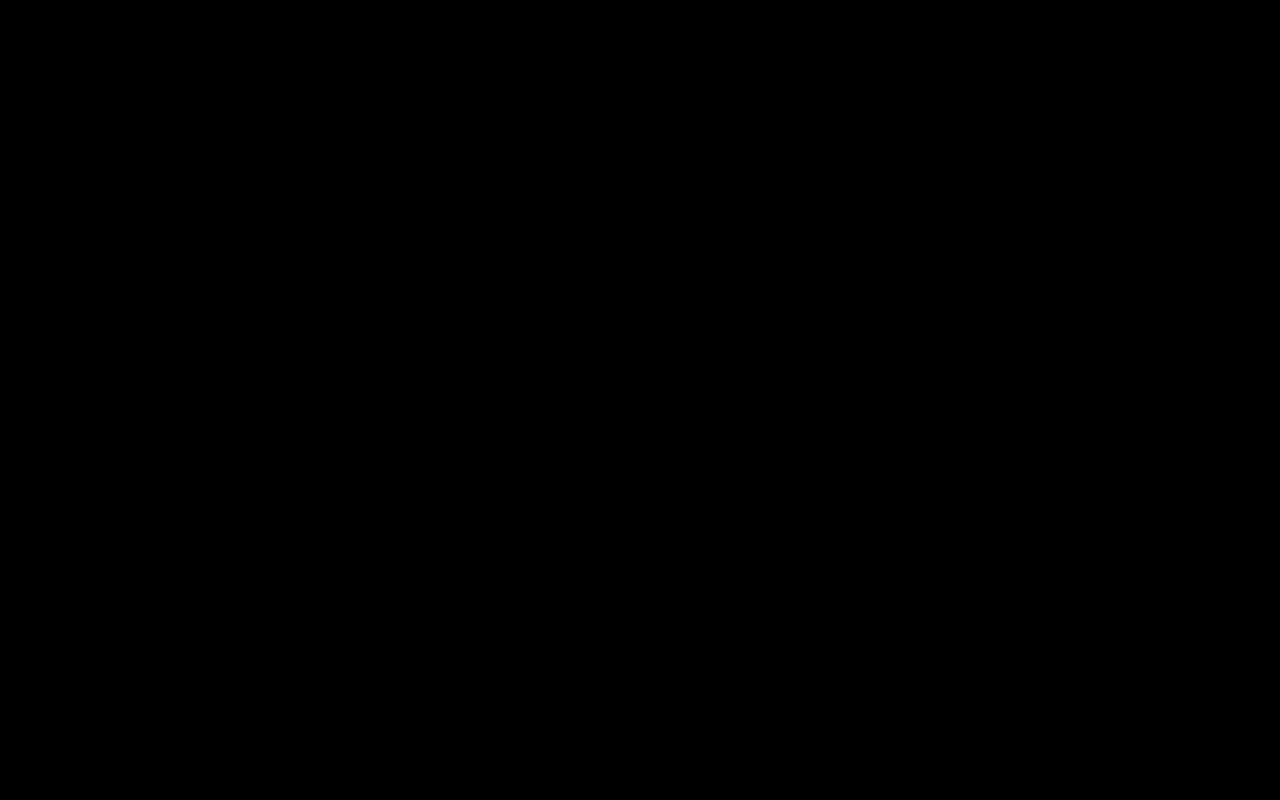
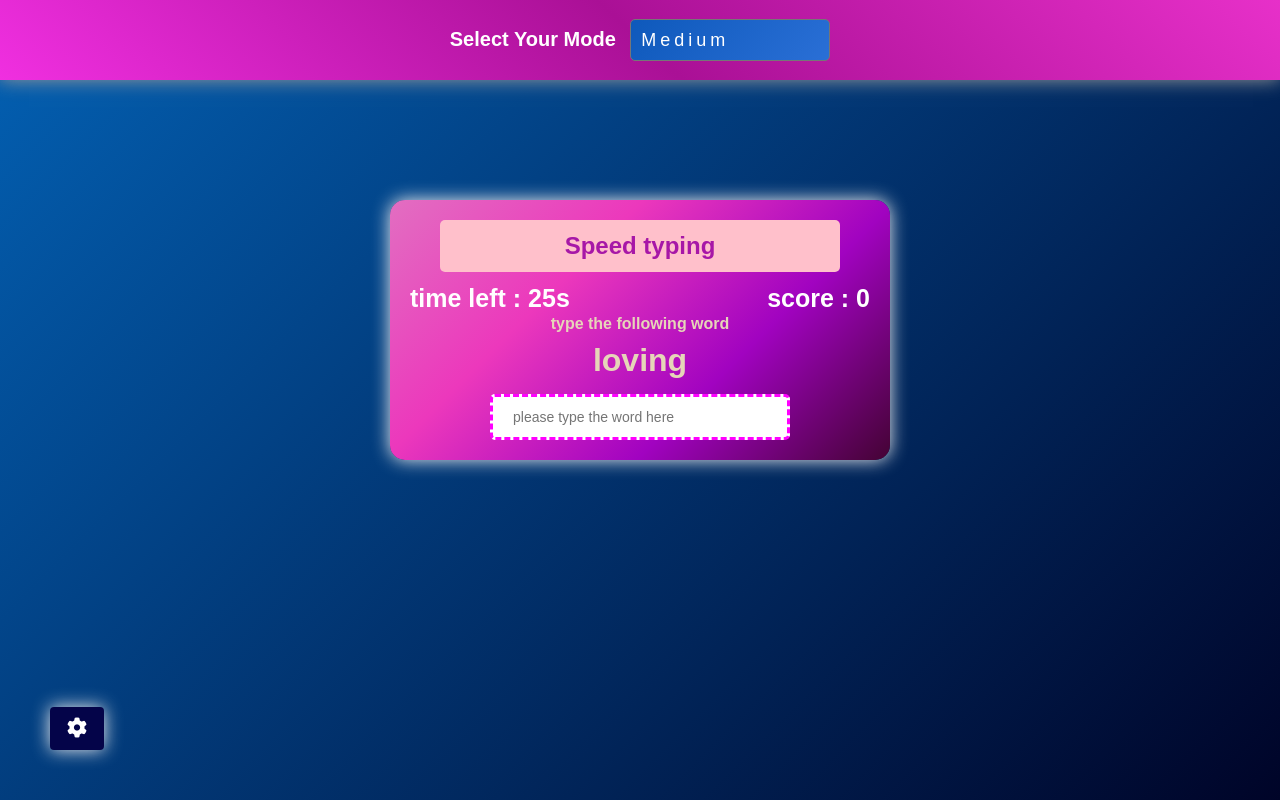
Before and after one commit to ZohidovaRoziya/rz-speed-typing-js, a plain HTML site: page index.html in a window 1280 px wide. Drawn offline with Linux system fonts and the light colour scheme; a web font is replaced by a local one.

Commit message:
Add site html, css and js files

```diff
--- a/JS/main.js
+++ b/JS/main.js
@@ -0,0 +1,100 @@
+const word_El = document.getElementById("word");
+const text_El = document.getElementById("text");
+const score_El = document.getElementById("score");
+const time_El = document.getElementById("time");
+const endGame_El = document.getElementById("end-game-container");
+const settingBtn = document.getElementById("setting-btn");
+const settings = document.getElementById("setting");
+const settingForm = document.getElementById("setting-form");
+const difficultySelect = document.getElementById("difficulty");
+
+
+const words = ["rick", "coderick", "apple", "steer", "eight", "drags", "loving", "java", "time", "more", "cook"];
+
+let randomWord;
+let score = 0;
+let time = 30;
+let difficulty =
+localStorage.getItem("difficulty")  !== null
+    ? localStorage.getItem("difficulty")
+    : "medium";
+    difficultySelect.value = difficulty;
+
+text_El.focus();
+
+const timeInterval = setInterval(updateTime, 1000);
+
+
+////! GETRANDOMWORD
+function getRandomWord() {
+    return words[Math.floor(Math.random() * words.length)]
+}
+
+
+////! ADDWORDTODOM
+function addWordToDom() {
+    randomWord = getRandomWord();
+    word_El.innerHTML = randomWord;
+}
+
+addWordToDom();
+
+
+////! UPDATESECORE
+function updateScore() {
+    score++;
+    score_El.innerHTML = score;
+}
+
+
+////! UPDATETIME
+function updateTime() {
+    time--;
+    time_El.innerHTML = time + 's';
+    if (time === 0) {
+        clearInterval(timeInterval);
+        gameOver();
+    }
+}
+
+
+////! GAMEOVER
+function gameOver() {
+    endGame_El.innerHTML = `
+    <h1> Time ran out </h1>
+    <h4> Your final score is ${score} </h4>
+    <button class="btn-grad" onclick="location.reload()"> Restart </button>
+    `;
+
+    endGame_El.style.display = "flex";
+}
+
+
+////! TEXR_EL LISTENER
+text_El.addEventListener("input", (e)=> {
+    const insetedText = e.target.value;
+    if (insetedText === randomWord) {
+        addWordToDom();
+        updateScore()
+    e.target.value = ""
+    if (difficulty === "hard") {
+        time += 2;
+    } else if (difficulty === "medium") {
+        time += 3;
+    } else {
+        time += 4;
+    }
+    updateTime()
+}
+});
+
+
+////! SETTING BTN LISTENER
+settingBtn.addEventListener("click", ()=> settings.classList.toggle("hide"));
+
+
+////! SETTING FORM LISTENER
+settingForm.addEventListener("change", (e) => {
+    difficulty = e.target.value;
+    localStorage.setItem("difficulty", difficulty)
+});
--- a/css/styles.css
+++ b/css/styles.css
@@ -1,6 +1,10 @@
+/* GLOBAL FONT FAMILY IMPORT LINK START  */
+@import url("https://fonts.googleapis.com/css2?family=Ibarra+Real+Nova:wght@100;200;300;400;500;600;700&display=swap");
+
+
 /* CUSTOM PROPS CSS START  */
 :root {
-    --primary-color: #000;
+    --primary-color: #0361b4;
     --text-color: #fff;
 }
 
@@ -18,7 +22,7 @@
 }
 
 *:focus {
-    outline: 2px dashed #000;
+    outline: 2px dashed #500950;
     outline-offset: 3px;
 }
 
@@ -30,15 +34,16 @@ html {
 
 body {
     display: flex;
-    flex-direction: column;
+    justify-self: center;
+    align-items: center;
     height: 100%;
-    background-color: var(--primary-color);
     padding: 0;
     margin: 0;
-    font-family: "Arial", sans-serif;
     font-size: 16px;
     line-height: 1.5;
-    color: var(--text-color);
+    min-height: 100vh;
+    font-family: "Ibarra Real Nova", "Arial", sans-serif;
+    background: linear-gradient(-45deg, #000428, #0361b4);
 }
 
 img {
@@ -63,14 +68,200 @@ img {
 /* CONTAINER CSS START  */
 .container {
     width: 100%;
-     max-width: 1200px;
+    max-width: 500px;
+    padding: 20px;
+    border-radius: 15px;
+    position: absolute;
+    top: 200px;
+    text-align: center;
     margin-left: auto;
     margin-right: auto;
     padding-left: 50px;
     padding-right: 50px;
+    box-shadow: 0 0 18px #eee;
+    background: linear-gradient(-45deg, #440334, #a103c0, #ec38bc, #e26ec1);
   }
 
 /* SAIT MAIN CSS START  */
 .site-main {
     flex-grow: 1;
 }
+
+/* BUTTON CSS START  */
+button {
+  cursor: pointer;
+  font-size: 14px;
+  border-radius: 4px;
+  padding: 5px 15px;
+  box-shadow: 0 0 18px #eee;
+}
+
+select {
+  width: 200px;
+  padding: 10px;
+  appearance: none;
+  -webkit-appearance: none;
+  -moz-appearance: none;
+  border-radius: 5px;
+  background: linear-gradient(-49deg, #2a6fd6, #0e59bb);
+  color: #fff;
+  letter-spacing: 4px;
+  font-size: 18px;
+}
+
+.option {
+  color: #000;
+  font-weight: bold;
+  font-size: 18px;
+}
+
+select:focus,
+button:focus {
+  outline: none;
+}
+
+.setting-btn {
+  position: absolute;
+  bottom: 50px;
+  left: 50px;
+  border: 0;
+  padding: 10px 17px;
+  background-color: rgb(4, 4, 73);
+  color: #fff;
+  font-size: 20px;
+}
+
+.setting {
+  position: absolute;
+  top: 0;
+  left: 0;
+  width: 100%;
+  color: #e6d5b8;
+  background-color: #8a29a3;
+  background-image: linear-gradient(
+    43deg,
+    #f02fe0 0%,
+    #aa1096 50%,
+    #e730c9 100%
+  );
+  height: 80px;
+  display: flex;
+  align-items: center;
+  justify-content: center;
+  box-shadow: 0 0 18px #999;
+  transform: translateY(0);
+  transition: transform 0.3s ease-in-out;
+}
+
+.setting.hide {
+  transform: translateY(-100%);
+}
+
+
+h2 {
+  background-color: pink;
+  padding: 8px;
+  border-radius: 5px;
+  margin: 0 0 40px;
+  color: rgb(167, 23, 167);
+}
+
+h1 {
+  margin: 0;
+}
+
+.difLabel {
+  font-size: 20px;
+  font-weight: bold;
+  color: #fff;
+  margin-right: 10px;
+}
+
+input {
+  border: 3px dashed magenta;
+  border-radius: 5px;
+  font-size: 14px;
+  width: 300px;
+  padding: 12px 20px;
+  margin-top: 10px;
+}
+
+input:focus {
+  outline: none;
+}
+
+small {
+  font-size: 16px;
+  font-weight: bold;
+}
+
+.score-container {
+  position: absolute;
+  top: 80px;
+  right: 20px;
+  font-size: 25px;
+  font-weight: bold;
+  color: #fff;
+}
+
+.time-container {
+  position: absolute;
+  top: 80px;
+  left: 20px;
+  font-size: 25px;
+  font-weight: bold;
+  color: #fff;
+}
+
+.end-game-container {
+  background-color: #8a29a3;
+  background-image: linear-gradient(
+    43deg,
+    #8a29a3 0%,
+    #ed6fe5 50%,
+    #d50edb 100%
+  );
+  box-shadow: 0 0 20px #eee;
+  border-radius: 5px;
+  display: none;
+  flex-direction: column;
+  justify-content: center;
+  align-items: center;
+  position: absolute;
+  top: 0;
+  left: 0;
+  width: 100%;
+  height: 100%;
+  z-index: 1;
+  color: rgb(102, 18, 102);
+}
+
+
+/* BUTTON CSS START  */
+.btn-grad {
+  background-image: linear-gradient(
+    to right,
+    #da22ff 0%,
+    #9733ee 51%,
+    #da22ff 100%
+  );
+}
+.btn-grad {
+  margin-top: 20px;
+  border: 0;
+  padding: 15px 45px;
+  text-align: center;
+  text-transform: uppercase;
+  transition: 0.5s;
+  background-size: 200% auto;
+  color: white;
+  box-shadow: 0 0 20px #eee;
+  border-radius: 10px;
+  display: block;
+}
+
+.btn-grad:hover {
+  background-position: right center; /* change the direction of the change here */
+  color: #fff;
+  text-decoration: none;
+}
--- a/index.html
+++ b/index.html
@@ -3,8 +3,10 @@
 <head>
     <meta charset="UTF-8">
     <meta http-equiv="X-UA-Compatible" content="IE=edge">
-    <meta name="viewport" content="width=device-width, initial-scale=1.0">
-    <title>Project</title>
+    <title>Random Word game</title>
+
+    <!-- FONT AWESOME LINK  -->
+    <link rel="stylesheet" href="https://cdnjs.cloudflare.com/ajax/libs/font-awesome/6.0.0/css/all.min.css" integrity="sha512-9usAa10IRO0HhonpyAIVpjrylPvoDwiPUiKdWk5t3PyolY1cOd4DSE0Ga+ri4AuTroPR5aQvXU9xC6qOPnzFeg==" crossorigin="anonymous" referrerpolicy="no-referrer" />
 
     <!-- STYLESHEEET CSS LINK  -->
     <link rel="stylesheet" href="./css/normalize.css">
@@ -14,6 +16,40 @@
 
 
 
+    <!-- BUTTON START  -->
+    <button class="setting-btn" id="setting-btn">
+        <i class="fas fa-cog"></i>
+    </button>
+    <div class="setting" id="setting">
+
+        <!-- FORM START  -->
+        <form id="setting-form">
+
+            <div class="selectWrapper">
+                <label class="difLabel" for="difficulty">Select Your Mode</label>
+                <select name="" id="difficulty">
+                    <option class="option" value="easy">Easy</option>
+                    <option class="option" value="medium">Medium</option>
+                    <option class="option" value="hard">Hard</option>
+                </select>
+            </div>
+
+        </form>
+
+        <!-- CONATAINER START -->
+        <div class="container">
+            <h2>Speed typing</h2>
+            <small>type the following word</small>
+            <h1 id="word"></h1>
+            <input type="text" autocomplete="off" id="text" placeholder="please type the word here"/>
+            <p class="time-container">time left : <span id="time">0s</span></p>
+            <p class="score-container" id="score-container">score : <span id="score">0</span></p>
+
+            <div class="end-game-container" id="end-game-container"></div>
+        </div>
+
+    </div>
+
     <!-- JAVA SCRIPT LINK  -->
     <script src="./JS/main.js"></script>
 </body>
```
Lines whose indentation alone changed are shown as unchanged.
